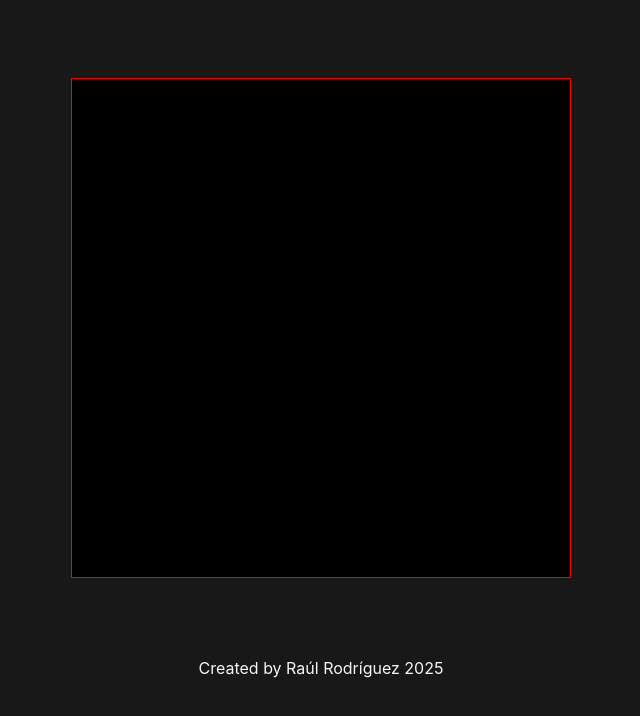
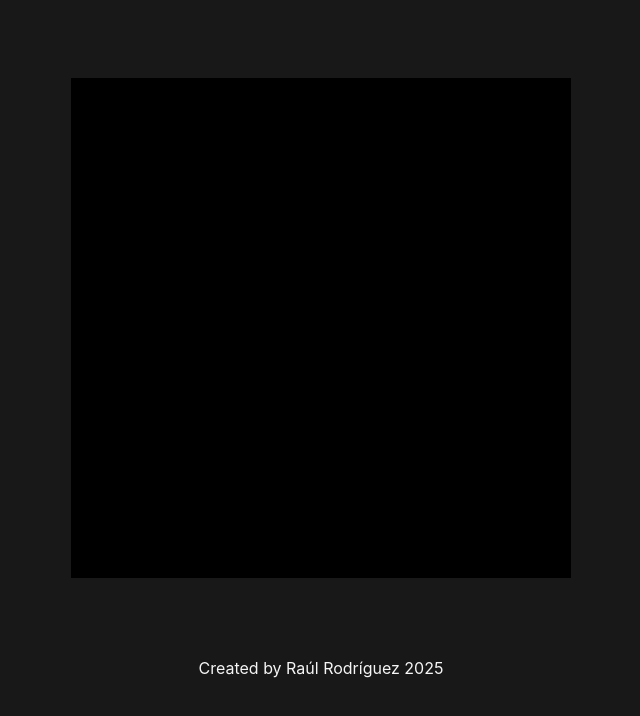
Before and after one commit to RaulWeirdStackDev/Out-of-Eden-, a website built with Vite: page index.html in a window 1280 px wide. Both pictures are taken after a click on the button "Start". Shown: the part 82-798 px from the top of the page, without its empty margins (319-959 px from the left). Built offline with nearby package versions, Linux system fonts and the light colour scheme; files whose address does not match are found by name.

Commit message:
cambio color borde

```diff
--- a/src/style.css
+++ b/src/style.css
@@ -47,7 +47,7 @@ main {
   position: relative; /* Mejor que absolute para evitar desbordes */
   margin: 0 auto;
   display: none;
-  border: 1px solid red;
+  border: 1px solid black;
   z-index: 1;
 }
 
```
